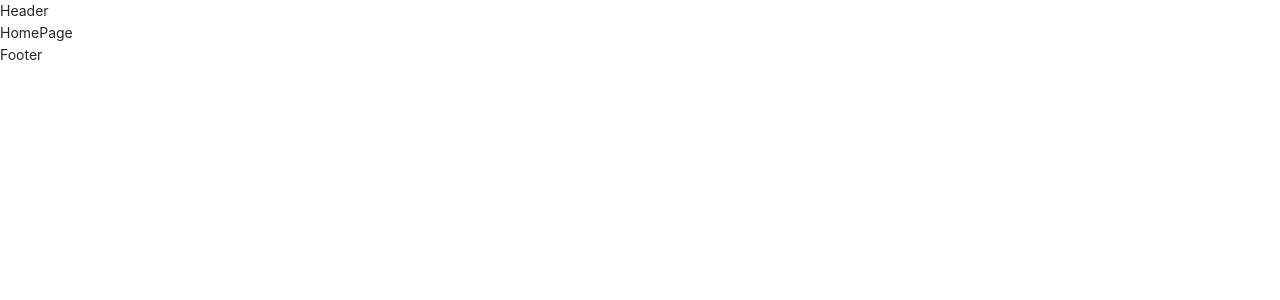
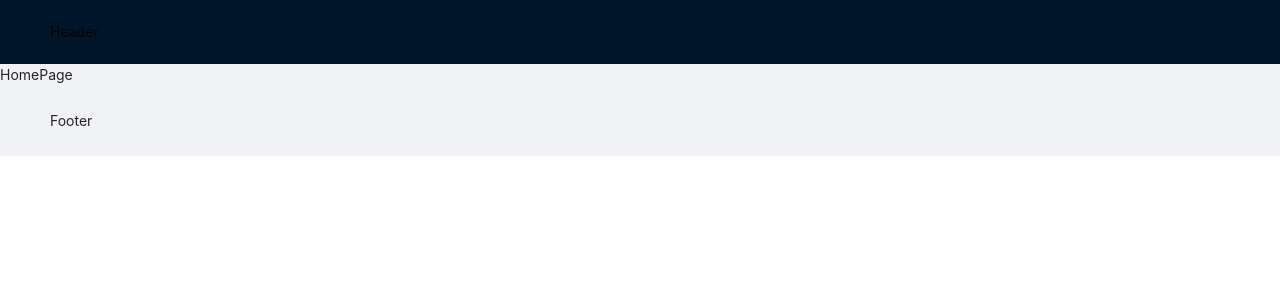
Before and after one commit to trung9901/FE-DATN, a Next.js app: page / in a window 1280 px wide. Shown: the top 300 px of the page. Built offline with nearby package versions, Linux system fonts and the light colour scheme.

Commit message:
update layout

```diff
--- a/src/components/Client/Footer/index.js
+++ b/src/components/Client/Footer/index.js
@@ -1,7 +1,7 @@
 import React from "react";
 
-const Footer = () => {
+const Footers = () => {
   return <div>Footer</div>;
 };
 
-export default Footer;
+export default Footers;
--- a/src/components/Client/Header/index.js
+++ b/src/components/Client/Header/index.js
@@ -1,7 +1,7 @@
 import React from "react";
 
-const Header = () => {
+const Headers = () => {
   return <div>Header</div>;
 };
 
-export default Header;
+export default Headers;
--- a/src/components/Layout/index.js
+++ b/src/components/Layout/index.js
@@ -1,15 +1,24 @@
 import React from "react";
-import Footer from "../Client/Footer";
-import Header from "../Client/Header";
+import Footers from "../Client/Footer";
+import Headers from "../Client/Header";
 
-const Layout = ({ children }) => {
+import { Layout } from "antd";
+const { Header, Footer, Sider, Content } = Layout;
+
+const LayoutMain = ({ children }) => {
   return (
     <>
-      <Header />
-      <main>{children}</main>
-      <Footer />
+      <Layout>
+        <Header>
+          <Headers />
+        </Header>
+        <Content> {children}</Content>
+        <Footer>
+          <Footers />
+        </Footer>
+      </Layout>
     </>
   );
 };
 
-export default Layout;
+export default LayoutMain;
--- a/src/pages/_app.js
+++ b/src/pages/_app.js
@@ -1,9 +1,9 @@
 import "../styles/globals.css";
-import Layout from "./../components/Layout";
+import LayoutMain from "./../components/Layout";
 import "antd/dist/antd.css";
 
 function MyApp({ Component, pageProps }) {
-  const LayoutWrapper = Component.Layout ?? Layout;
+  const LayoutWrapper = Component.Layout ?? LayoutMain;
   return (
     <LayoutWrapper>
       <Component {...pageProps} />
```
